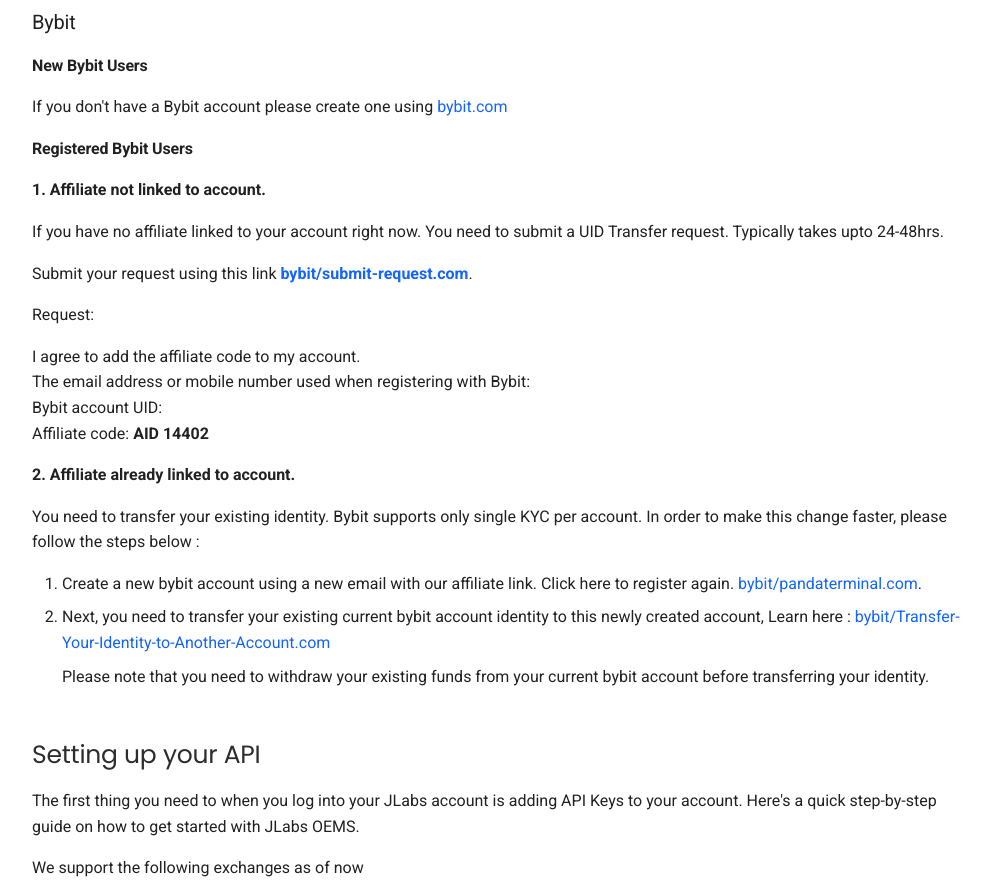
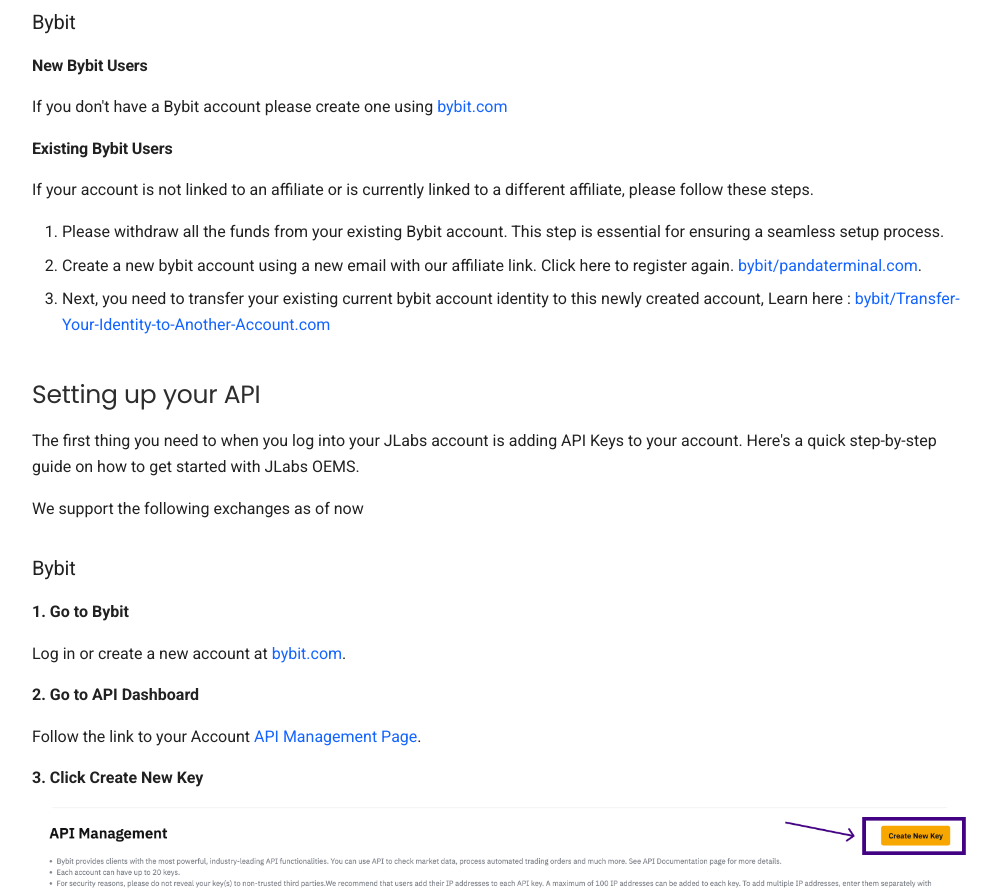
Before and after one commit to roniAnalytics/pt-mkdocs, a plain HTML site: page index.html in a window 1280 px wide. Shown: the part 440-1329 px from the top of the page, without its empty margins (264-1261 px from the left). Drawn offline with Linux system fonts and the light colour scheme.

Commit message:
Update index.html
added the changes and merged the steps

```diff
--- a/index.html
+++ b/index.html
@@ -530,37 +530,14 @@
                 If you don't have a Bybit account please create one using
                 <a href="https://partner.bybit.com/b/14402">bybit.com</a>
               </p>
-              <h4 id="registered-bybit-users">Registered Bybit Users</h4>
-              <p><strong>1. Affiliate not linked to account.</strong></p>
+              <h4 id="registered-bybit-users">Existing Bybit Users</h4>
               <p>
-                If you have no affiliate linked to your account right now. You
-                need to submit a UID Transfer request. Typically takes upto
-                24-48hrs.
-              </p>
-              <p>
-                Submit your request using this link
-                <strong
-                  ><a
-                    href="https://www.bybit.com/en/help-center/s/webform?state=421"
-                    >bybit/submit-request.com</a
-                  ></strong
-                >.
-              </p>
-              <p>Request:</p>
-              <p>
-                I agree to add the affiliate code to my account. <br />
-                The email address or mobile number used when registering with
-                Bybit:<br />
-                Bybit account UID: <br />
-                Affiliate code: <strong>AID 14402</strong>
-              </p>
-              <p><strong>2. Affiliate already linked to account.</strong></p>
-              <p>
-                You need to transfer your existing identity. Bybit supports only
-                single KYC per account. In order to make this change faster,
-                please follow the steps below :
+                If your account is not linked to an affiliate or is currently linked to a different affiliate, please follow these steps.
               </p>
               <ol>
+              <li>
+              Please withdraw all the funds from your existing Bybit account. This step is essential for ensuring a seamless setup process.
+                </li>
                 <li>
                   Create a new bybit account using a new email with our affiliate
                   link. Click here to register again.
@@ -574,7 +551,6 @@
                   href="https://www.bybit.com/en/help-center/article/How-to-Transfer-Your-Identity-to-Another-Account"
                   >bybit/Transfer-Your-Identity-to-Another-Account.com</a
                 >
-                  <p>Please note that you need to withdraw your existing funds from your current bybit account before transferring your identity.</p>
                 </li>
               </ol>
               <h2 id="setting-up-your-api">Setting up your API</h2>
```
